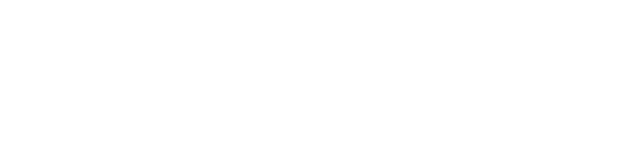
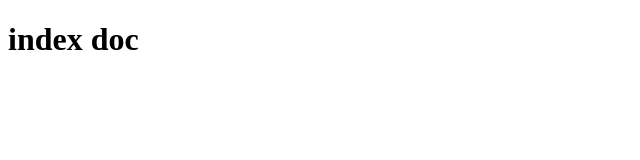
Before and after one commit to ghalitsar-coder/test-remote, a plain HTML site: page index.html in a window 1280 px wide. Shown: the whole page, without its empty margins (0-640 px from the left). Drawn offline with Linux system fonts and the light colour scheme.

Commit message:
menambah h1

```diff
--- a/index.html
+++ b/index.html
@@ -7,6 +7,7 @@
     <title>Document</title>
 </head>
 <body>
+    <h1>index doc</h1>
 
 </body>
 </html>
```
